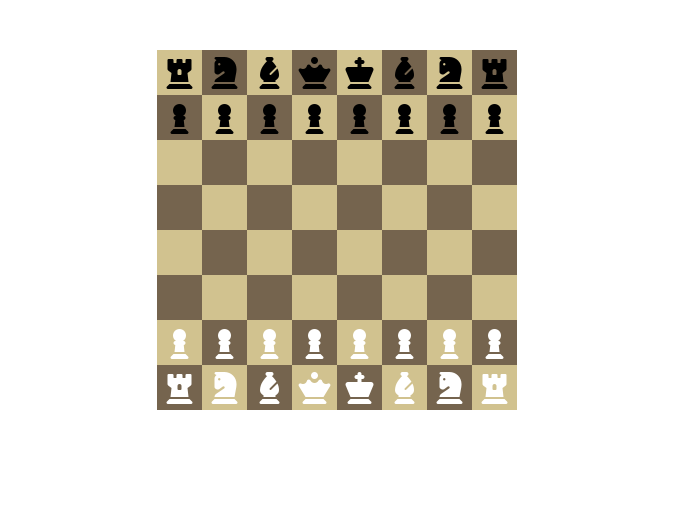
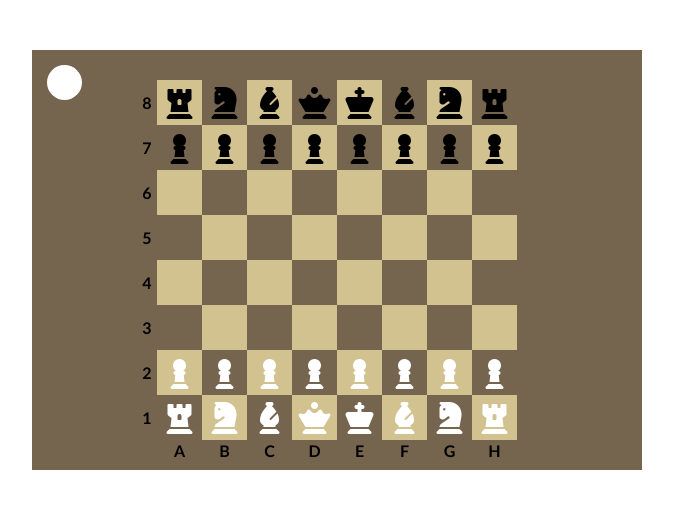
Before and after one commit to dcsmith1212/chess-tester, a website built with webpack: page public/index.html in a window 1280 px wide. Shown: the whole page, without its empty margins (303-976 px from the left). Built offline with nearby package versions, Linux system fonts and the light colour scheme.

Commit message:
Add turns, taken pieces, and coordinates

```diff
--- a/public/index.html
+++ b/public/index.html
@@ -9,7 +9,26 @@
 </head>
 
 <body>
+    <div class="game-container">
+        <div class="turn-indicator"></div>
+
+        <div class="taken-pieces-container black"></div>
+
+        <div class="vert-coords-container">
+            <span class="blank"></span>
+            <span class="vert coords">8</span>
+            <span class="vert coords">7</span>
+            <span class="vert coords">6</span>
+            <span class="vert coords">5</span>
+            <span class="vert coords">4</span>
+            <span class="vert coords">3</span>
+            <span class="vert coords">2</span>
+            <span class="vert coords">1</span>
+        </div>
+
         <div class="board">
+            <div class="horiz-coords-container"></div>
+
             <div class="row">
                 <div class="square">
                     <i class='fas fa-chess-rook piece black'></i>
@@ -154,6 +173,20 @@
                     <i class='fas fa-chess-rook piece white'></i>
                 </div>
             </div>
+
+            <div class="horiz-coords-container">
+                <span class="horiz coords">A</span>
+                <span class="horiz coords">B</span>
+                <span class="horiz coords">C</span>
+                <span class="horiz coords">D</span>
+                <span class="horiz coords">E</span>
+                <span class="horiz coords">F</span>
+                <span class="horiz coords">G</span>
+                <span class="horiz coords">H</span>
+            </div>
+        </div>
+
+        <div class="taken-pieces-container white"></div>
     </div>
 
     <script src="/scripts/bundle.js"></script>
--- a/public/styles/styles.css
+++ b/public/styles/styles.css
@@ -4,14 +4,96 @@
 
 body {
     margin: 0;
-}
-
-.board {
-    margin-top: 50px;
     display: flex;
     flex-direction: column;
     align-items: center;
     justify-content: center;
+}
+
+.game-container {
+    display: flex;
+    margin-top: 50px;
+    background: rgb(117, 100, 78);
+    padding: 10px 20px;
+    position: relative;
+}
+
+.turn-indicator {
+    position: absolute;
+    left: 15px;
+    top: 15px;
+    background-color: white;
+    width: 35px;
+    height: 35px;
+    z-index: 99;
+    border-radius: 50%;
+}
+
+.taken-pieces-container {
+    display: flex;
+    flex-direction: column;
+    align-items: column;
+    justify-content: center;
+    width: 65px;
+}
+
+.taken-piece {
+    margin: 6px 0;
+    display: flex;
+    align-items: center;
+    width: 100%;
+    justify-content: space-between;
+}
+
+.taken-piece.black {
+    color: #000;
+}
+
+.taken-piece.white {
+    color: #fff;
+}
+
+.taken-piece span {
+    font-family: Arial, Helvetica, sans-serif;
+    font-weight: 700;
+    font-size: 20px;
+}
+
+.vert-coords-container {
+    display: flex;
+    flex-direction: column;
+    width: 20px;
+    margin-left: 20px;
+}
+
+.coords {
+    display: flex;
+    align-items: center;
+    justify-content: center;
+    font-family: 'Gill Sans', 'Gill Sans MT', Calibri, 'Trebuchet MS', sans-serif;
+    font-size: 16px;
+    font-weight: 600;
+}
+
+.vert {
+    height: 45px;
+}
+
+.horiz {
+    width: 45px;
+}
+
+.blank {
+    height: 20px;
+}
+
+.horiz-coords-container {
+    display: flex;
+    height: 20px;
+}
+
+.board {
+    margin-right: 40px;
 }
 
 .row {
--- a/src/index.js
+++ b/src/index.js
@@ -1,10 +1,31 @@
 const squares = document.querySelectorAll('.square');
+const turnIndicator = document.querySelector('.turn-indicator');
+
 const boardWidth = 8;
 const playerColor = 'white';
 const boardState = {};
 const coordsToSquareElem = {};
 let activePiece;
 let activeCoords;
+let currentTurn = 'white';
+let takenPieces = {
+    white: {},
+    black: {}
+}
+
+const unpackTakenPiecesContainers = nodeList => {
+    const containers = {};
+    nodeList.forEach(elem => {
+        elem.classList.forEach(clss => {
+            if (['white', 'black'].includes(clss)) {
+                containers[clss] = elem;
+            }
+        })
+    })
+    return containers;
+}
+
+const takenPiecesContainers = unpackTakenPiecesContainers(document.querySelectorAll('.taken-pieces-container'));
 
 const getCoords = squareElem => [parseInt(squareElem.getAttribute('xcoord')), parseInt(squareElem.getAttribute('ycoord'))];
 const getColor = piece => piece.classList.contains('white') ? 'white' : 'black';
@@ -69,10 +90,15 @@ const moveDeltas = {
 moveDeltas['queen'] = moveDeltas['rook'].concat(moveDeltas['bishop']);
 const pawnAttacks = { bottom_pawn: [[-1, -1], [1, -1]], top_pawn: [[-1, 1], [1, 1]], bottom_pawn_first: [[-1, -1], [1, -1]], top_pawn_first: [[-1, 1], [1, 1]] }
 
-const pieceType = piece => {
+const pieceRawType = piece => {
     const classArray = [...piece.classList];
     const pieceTypeClass = classArray.filter(cl => cl.includes('fa-chess'))[0];
-    const rawType = pieceTypeClass.split('-')[2];
+    return pieceTypeClass.split('-')[2];
+}
+
+const pieceType = piece => {
+    const rawType = pieceRawType(piece);
+    const classArray = [...piece.classList];
     if (rawType === 'pawn') {
         const isWhite = classArray.includes('white');
         if ((isWhite && playerColor === 'white') || (!isWhite && playerColor === 'black')) {
@@ -122,7 +148,6 @@ const getPossibleMoves = piece => {
         });
 
     if (pieceType(piece).includes('pawn')) {
-        console.log(pieceType(piece));
         attackMoves = pawnAttacks[pieceType(piece)].map(delta => arrayAdd(currentCoords, delta))
             .filter(currentCoords => coordsToSquareElem.hasOwnProperty(currentCoords));
     }
@@ -130,6 +155,26 @@ const getPossibleMoves = piece => {
     return {
         neutralMoves: neutralMoves,
         attackMoves: attackMoves.filter(possibleAttack => boardState[possibleAttack] && boardState[possibleAttack] !== getColor(piece))
+    }
+}
+
+const updateTakePiecesElements = () => {
+    for (const color in takenPiecesContainers) {
+        const elem = takenPiecesContainers[color];
+        elem.innerHTML = ''
+        const pieces = takenPieces[color];
+        for (piece in pieces) {
+            const takenPiecesHTML = `
+            <div class="taken-piece ${color}">
+                <i class="fas fa-chess-${piece} piece ${color}"></i>
+                <div>
+                    <i class="fas fa-times fa-sm"></i>
+                    <span>${pieces[piece]}</span>
+                </div>
+            </div>
+            `
+            elem.innerHTML += takenPiecesHTML;
+        }
     }
 }
 
@@ -156,6 +201,11 @@ const updateBoardState = () => {
     })
 }
 
+const checkKingInCheck = () => {
+
+    console.log(`current turn = ${currentTurn}`);
+}
+
 const elementContainsClass = (element, clss) => {
     if (element.classList.contains(clss)) {
         return element;
@@ -171,13 +221,20 @@ window.addEventListener('click', e => {
         // Deactive piece before possibly moving it
         activePiece.classList.remove('active-piece');
 
-        //let nextSquare;
         const nextSquare = elementContainsClass(e.target, 'possible-move') || elementContainsClass(e.target, 'possible-attack');
         if (nextSquare) {
             // Remove piece from current location
             coordsToSquareElem[activeCoords].innerHTML = '';
 
             // Replace new square's contents with piece
+            const existingPiece = nextSquare.children[0];
+            if (existingPiece) {
+                const color = getColor(existingPiece);
+                const type = pieceRawType(existingPiece);
+                takenPieces[color][type] = ++takenPieces[color][type] || 1;
+                updateTakePiecesElements();
+            }
+
             nextSquare.innerHTML = activePiece.outerHTML;
             activeCoords = getCoords(nextSquare);
 
@@ -188,6 +245,8 @@ window.addEventListener('click', e => {
             }
 
             updateBoardState()
+            currentTurn = currentTurn === 'white' ? 'black' : 'white';
+            turnIndicator.style.background = currentTurn;
         }
 
         // Clear active piece and remove possible move classes
@@ -196,7 +255,12 @@ window.addEventListener('click', e => {
             square.classList.remove('possible-move');
             square.classList.remove('possible-attack');
         })
-    } else if (elementContainsClass(e.target, 'piece')) {
+
+        // Check if king is in check
+        checkKingInCheck();
+    } else if (elementContainsClass(e.target, 'piece') &&
+        elementContainsClass(e.target, currentTurn)) {
+
         // Activate piece
         activePiece = e.target;
         activePiece.classList.add('active-piece');
```
Lines whose indentation alone changed are shown as unchanged.
